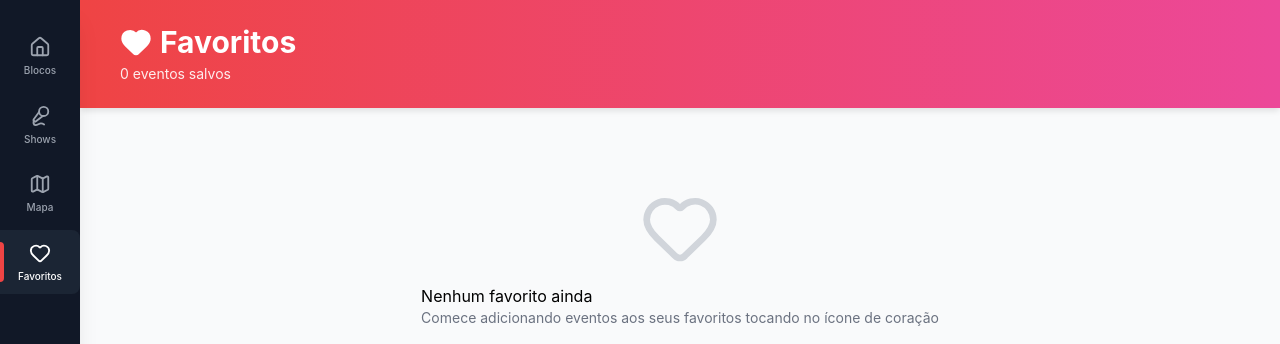
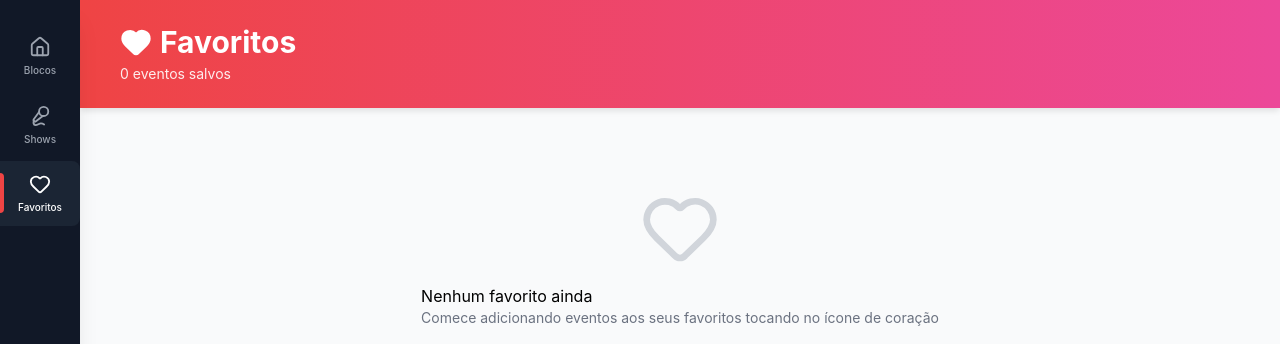
Before and after one commit to uuchoaa/foca-no-carnaval, a React (Vite) app in the folder apps/carnival-app/: page /favorites in a window 1280 px wide. Shown: the top 344 px of the page. Built offline with nearby package versions, Linux system fonts and the light colour scheme.

Commit message:
ops: remove nav to maps

```diff
--- a/apps/carnival-app/src/components/Navigation.tsx
+++ b/apps/carnival-app/src/components/Navigation.tsx
@@ -21,13 +21,6 @@ export default function Navigation({ children }: { children: React.ReactNode })
       activeBg: 'bg-carnival-purple',
     },
     {
-      path: '/map',
-      label: 'Mapa',
-      icon: Map,
-      activeClass: 'text-blue-500',
-      activeBg: 'bg-blue-500',
-    },
-    {
       path: '/favorites',
       label: 'Favoritos',
       icon: Heart,
```
